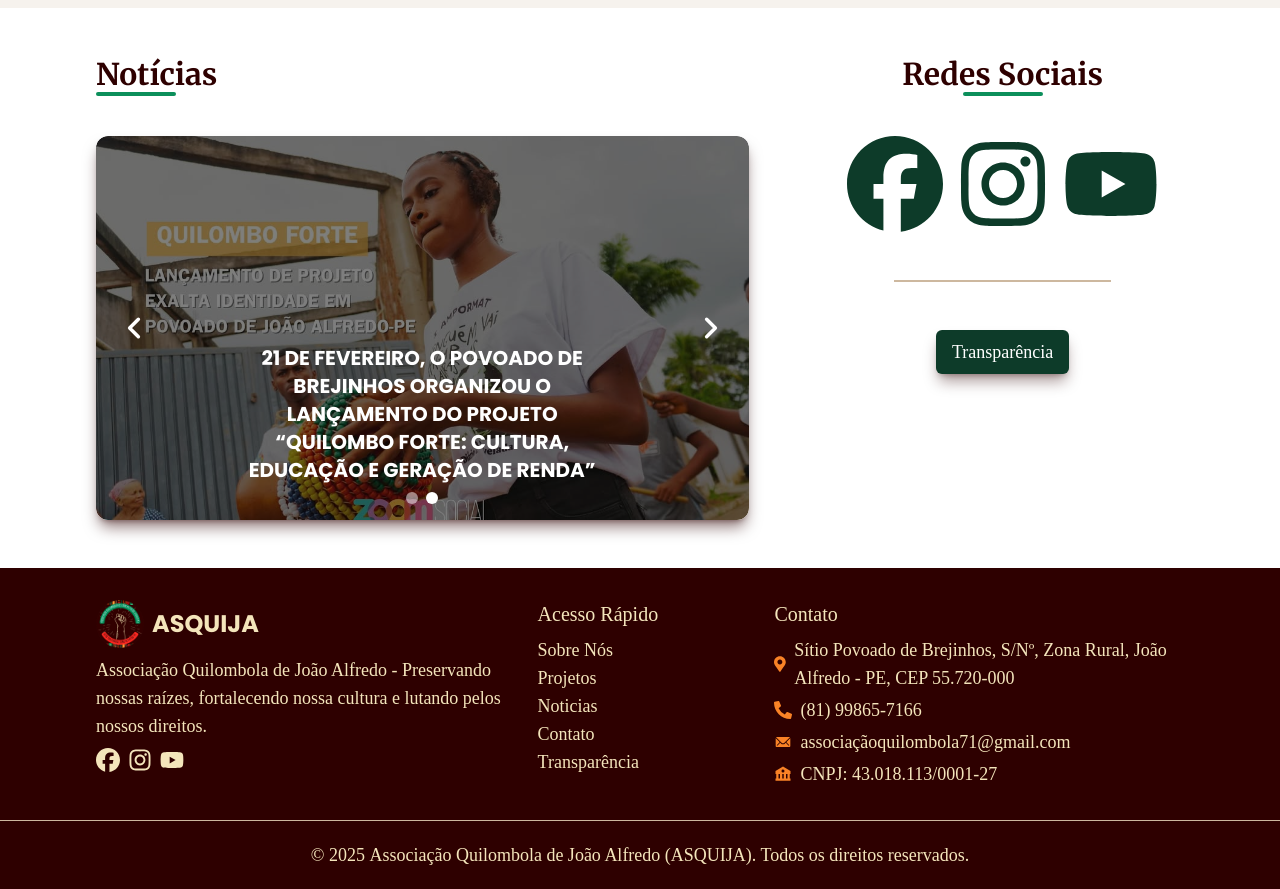
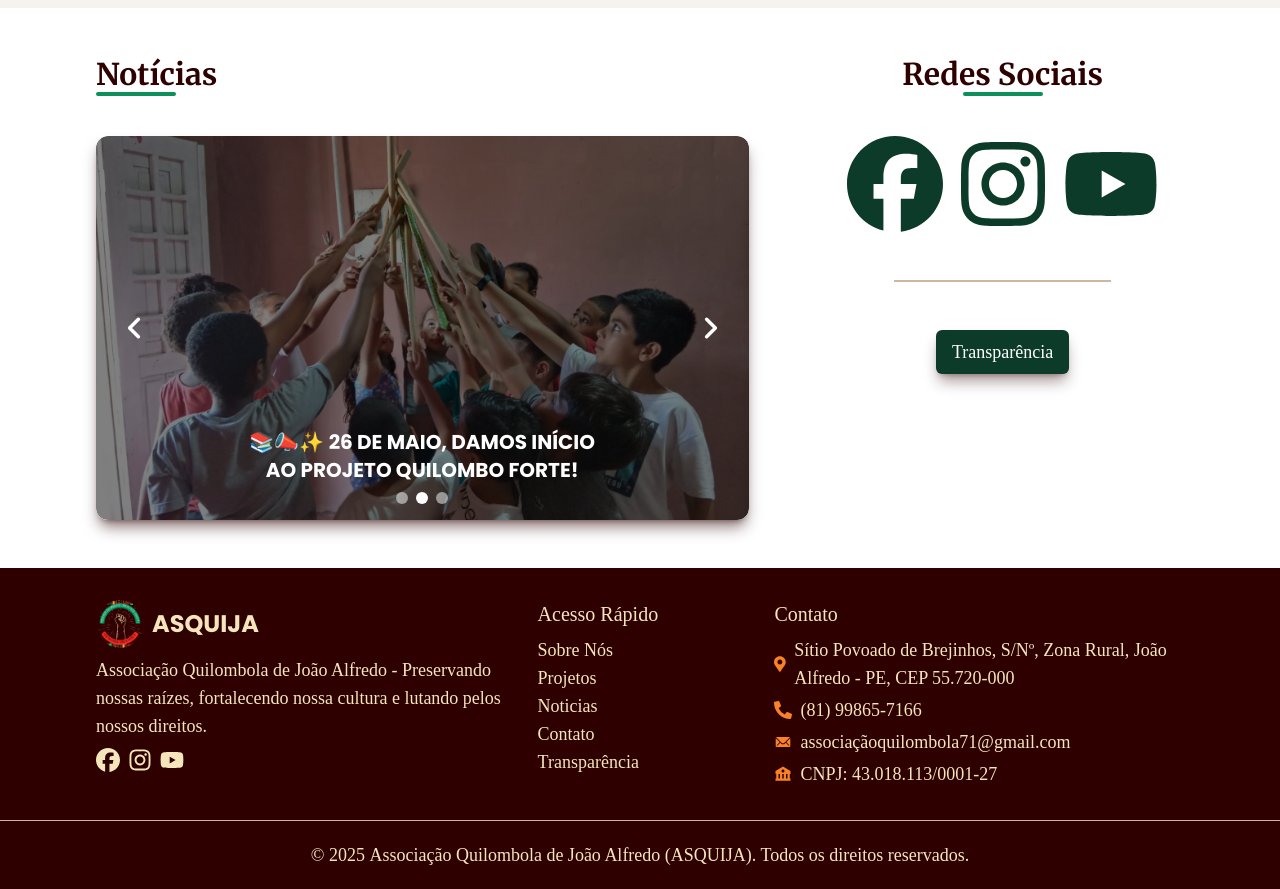
Before and after one commit to svitordev/ASQUIJA, a Next.js app: page / in a window 1280 px wide. Shown: the part 2000-2889 px from the top of the page. Built offline with nearby package versions, Linux system fonts and the light colour scheme.

Commit message:
adicionado nova noticia

```diff
--- a/src/data/news.js
+++ b/src/data/news.js
@@ -1,4 +1,9 @@
 export const news = [
+  {
+    title: "🎬📢 O Cine CAIXA CAP está chegando em João Alfredo-PE com sessões gratuitas de cinema!",
+    srcImg: "/news/cineCaixaCap.jpg",
+    link: "https://www.instagram.com/p/DKh_O_SvsKs/",
+  },
   {
     title: "📚📣✨ 26 de maio, damos início ao Projeto Quilombo Forte!",
     srcImg: "/news/quilomboForte2.jpg",
```
Also changed, not shown: public/news/cineCaixaCap.jpg (added).
